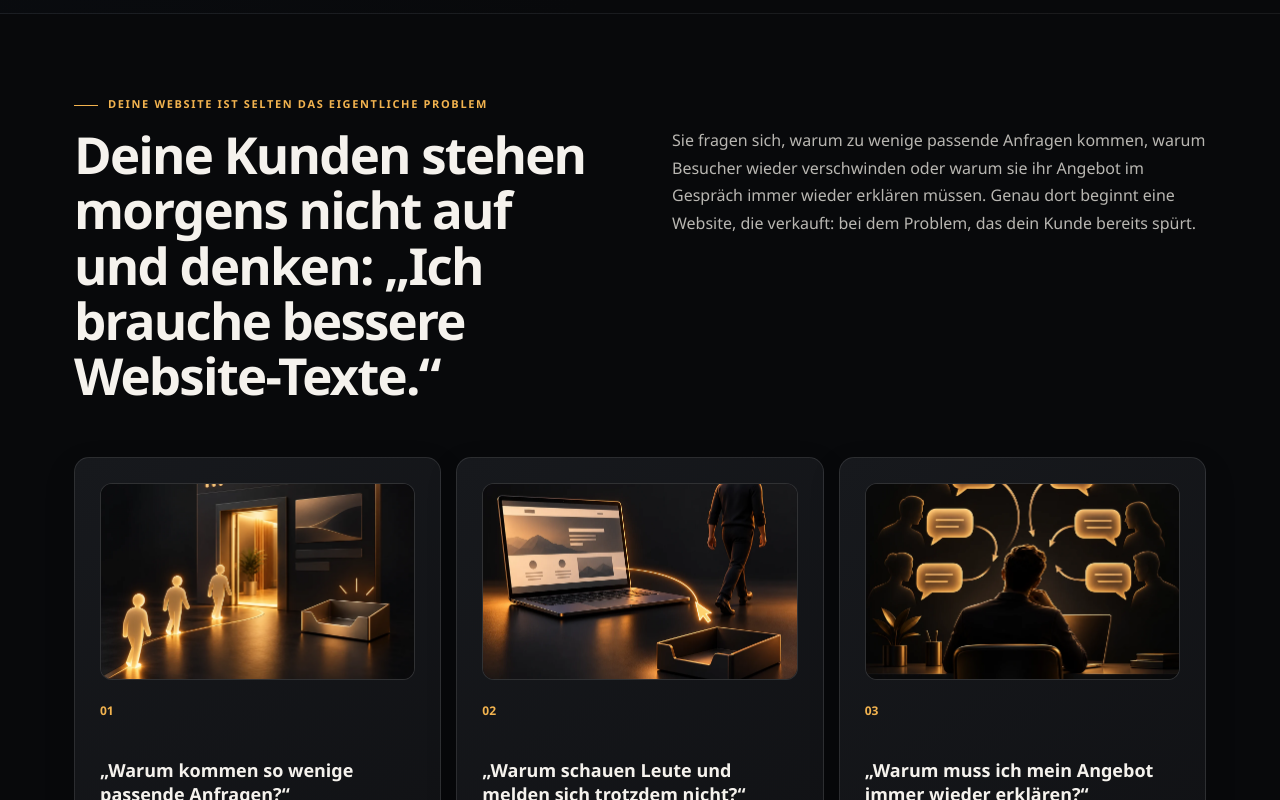
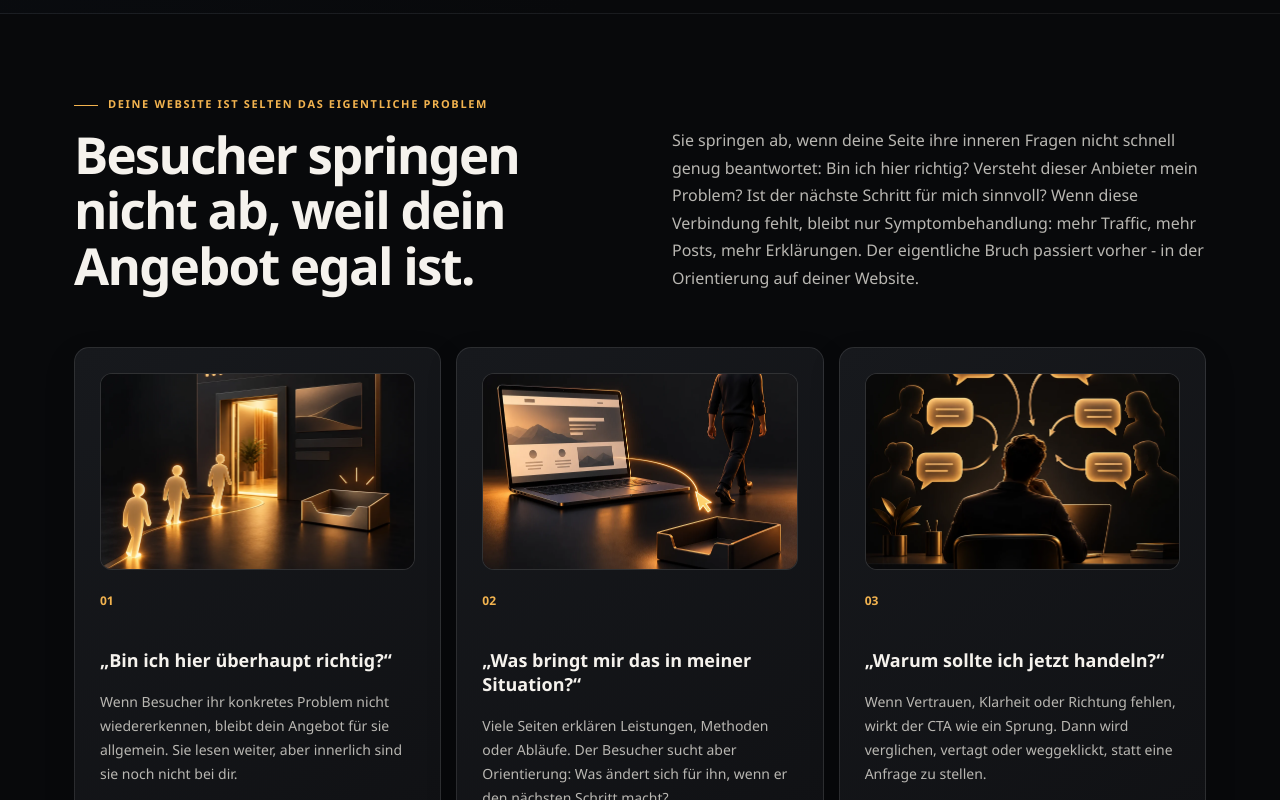
Before and after one commit to thomasech7-dot/webseite-roentgen, a React (Vite) app: page / in a window 1280 px wide. Shown: the part 880-1680 px from the top of the page. Built offline with nearby package versions, Linux system fonts and the light colour scheme.

Commit message:
Refine problem section around visitor drop-off

```diff
--- a/src/main.tsx
+++ b/src/main.tsx
@@ -141,11 +141,11 @@ function Home() {
           </div>
         </section>
 
-        <Section id="problem" className="problemSection" eye="Deine Website ist selten das eigentliche Problem" title="Deine Kunden stehen morgens nicht auf und denken: „Ich brauche bessere Website-Texte.“" intro="Sie fragen sich, warum zu wenige passende Anfragen kommen, warum Besucher wieder verschwinden oder warum sie ihr Angebot im Gespräch immer wieder erklären müssen. Genau dort beginnt eine Website, die verkauft: bei dem Problem, das dein Kunde bereits spürt.">
+        <Section id="problem" className="problemSection" eye="Deine Website ist selten das eigentliche Problem" title="Besucher springen nicht ab, weil dein Angebot egal ist." intro="Sie springen ab, wenn deine Seite ihre inneren Fragen nicht schnell genug beantwortet: Bin ich hier richtig? Versteht dieser Anbieter mein Problem? Ist der nächste Schritt für mich sinnvoll? Wenn diese Verbindung fehlt, bleibt nur Symptombehandlung: mehr Traffic, mehr Posts, mehr Erklärungen. Der eigentliche Bruch passiert vorher - in der Orientierung auf deiner Website.">
           <div className="grid3">
-            <article className="card"><img className="problemImage" src={symptomEnquiries} alt="Besucher kommen auf eine Website, doch die Anfrage-Ablage bleibt leer" /><b>01</b><h3>„Warum kommen so wenige passende Anfragen?“</h3><p>Besucher sind vielleicht da. Aber sie spüren nicht schnell genug, warum dein Angebot für ihre Situation relevant ist.</p></article>
-            <article className="card"><img className="problemImage" src={symptomVisitors} alt="Ein Besucher sieht sich eine Website an, ohne den Kontakt aufzunehmen" /><b>02</b><h3>„Warum schauen Leute und melden sich trotzdem nicht?“</h3><p>Interesse entsteht, aber der nächste Schritt wirkt nicht logisch, klar oder dringend genug.</p></article>
-            <article className="card"><img className="problemImage" src={symptomExplaining} alt="Ein Unternehmer erklärt sein Angebot wiederholt verschiedenen Menschen" /><b>03</b><h3>„Warum muss ich mein Angebot immer wieder erklären?“</h3><p>Dann trägt deine Website noch nicht genug Vorarbeit für Vertrauen, Orientierung und Entscheidung.</p></article>
+            <article className="card"><img className="problemImage" src={symptomEnquiries} alt="Besucher kommen auf eine Website, doch die Anfrage-Ablage bleibt leer" /><b>01</b><h3>„Bin ich hier überhaupt richtig?“</h3><p>Wenn Besucher ihr konkretes Problem nicht wiedererkennen, bleibt dein Angebot für sie allgemein. Sie lesen weiter, aber innerlich sind sie noch nicht bei dir.</p></article>
+            <article className="card"><img className="problemImage" src={symptomVisitors} alt="Ein Besucher sieht sich eine Website an, ohne den Kontakt aufzunehmen" /><b>02</b><h3>„Was bringt mir das in meiner Situation?“</h3><p>Viele Seiten erklären Leistungen, Methoden oder Abläufe. Der Besucher sucht aber Orientierung: Was ändert sich für ihn, wenn er den nächsten Schritt macht?</p></article>
+            <article className="card"><img className="problemImage" src={symptomExplaining} alt="Ein Unternehmer erklärt sein Angebot wiederholt verschiedenen Menschen" /><b>03</b><h3>„Warum sollte ich jetzt handeln?“</h3><p>Wenn Vertrauen, Klarheit oder Richtung fehlen, wirkt der CTA wie ein Sprung. Dann wird verglichen, vertagt oder weggeklickt, statt eine Anfrage zu stellen.</p></article>
           </div>
         </Section>
 
```
